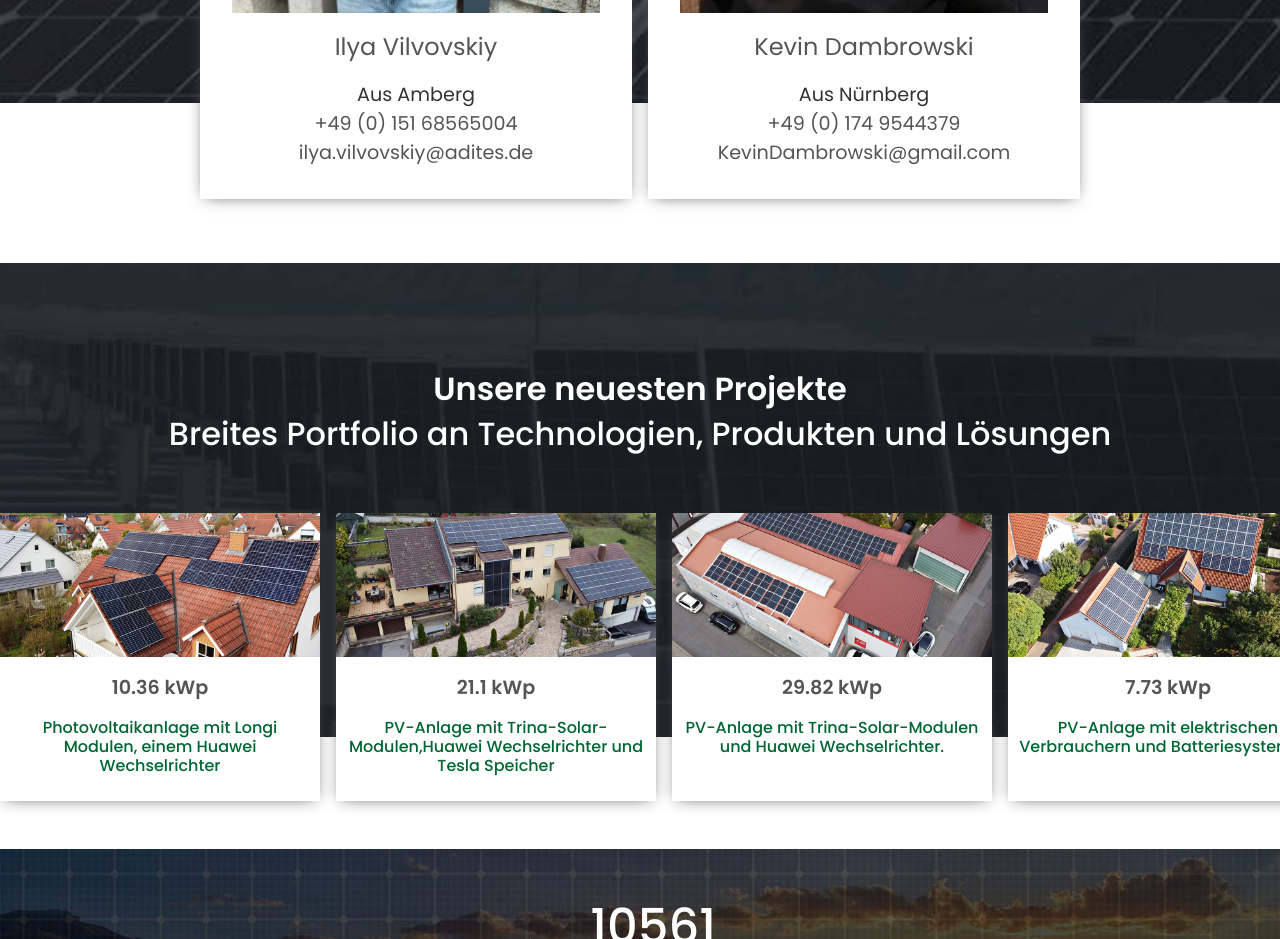
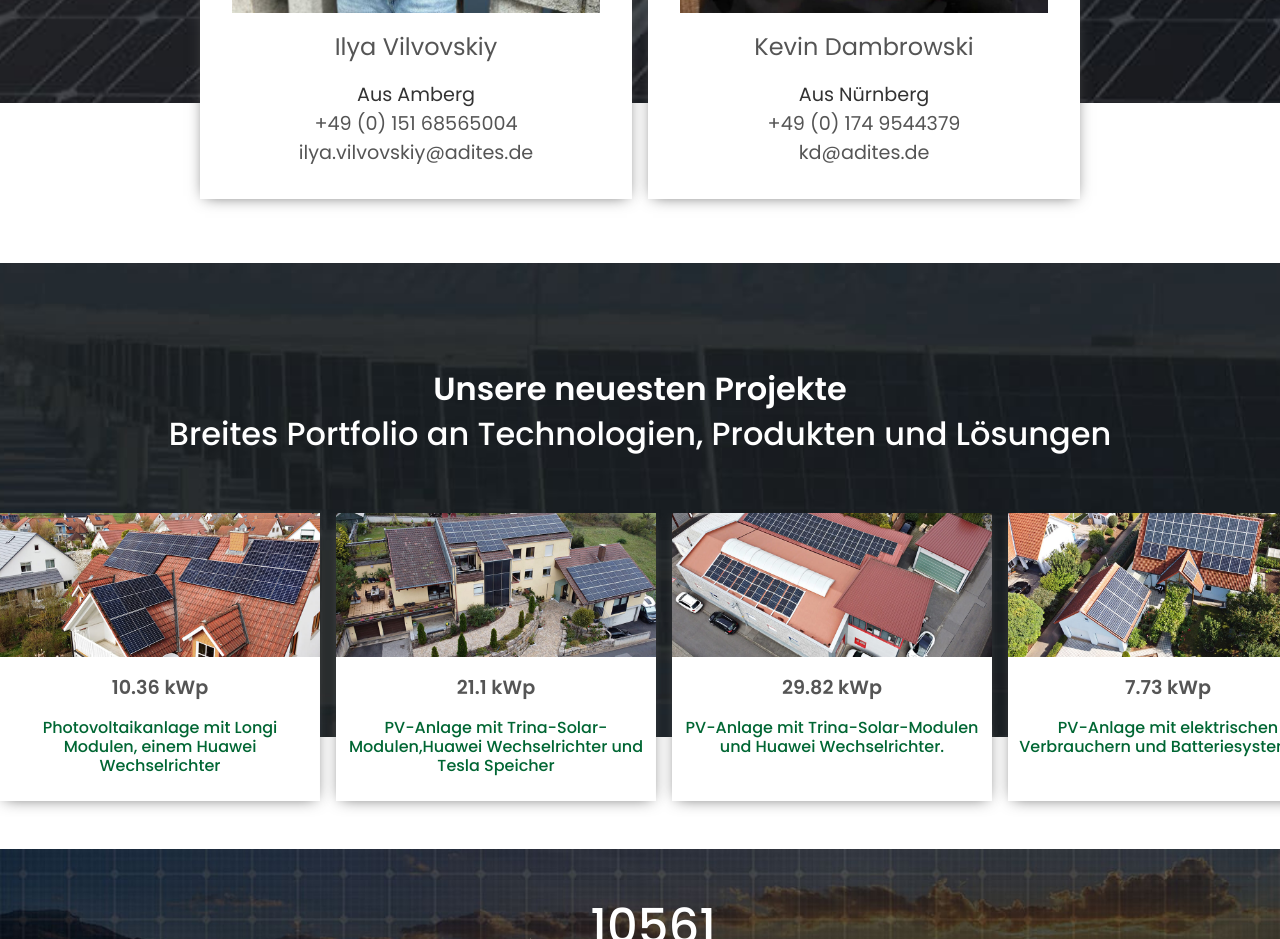
Before and after one commit to Nitrosick/Adites, a Nuxt app: page / in a window 1280 px wide. Shown: the part 1960-2899 px from the top of the page. Built offline with nearby package versions, Linux system fonts and the light colour scheme.

Commit message:
Google analytics added

```diff
--- a/const/persons.js
+++ b/const/persons.js
@@ -17,7 +17,7 @@ export const persons = [
     id: 'kevin-dambrowski',
     name: 'Kevin Dambrowski',
     city: { en: 'Nuremberg', de: 'Nürnberg' },
-    email: 'KevinDambrowski@gmail.com',
+    email: 'kd@adites.de',
     phone: '+49 (0) 174 9544379',
     photo: 'dambrowski.jpg',
     berator: { en: 'From Nuremberg Berator', de: 'Aus Nürnberg Berator' },
--- a/nuxt.config.ts
+++ b/nuxt.config.ts
@@ -20,8 +20,12 @@ export default defineNuxtConfig({
   },
   modules: [
     '@nuxtjs/style-resources',
-    '@pinia/nuxt'
+    '@pinia/nuxt',
+    'nuxt-gtag'
   ],
+  gtag: {
+    id: 'G-JRMX10078K'
+  },
   router: {
     options: {
       linkActiveClass: 'active-link',
--- a/package.json
+++ b/package.json
@@ -13,6 +13,7 @@
     "@nuxt/devtools": "latest",
     "@nuxtjs/style-resources": "^2.0.0",
     "nuxt": "^3.7.4",
+    "nuxt-gtag": "^1.1.1",
     "sass": "^1.69.1",
     "sass-loader": "^13.3.2",
     "vue": "^3.3.4",
```
Also changed, not shown: 1 other file (tests, documents, lock files or other folders).
